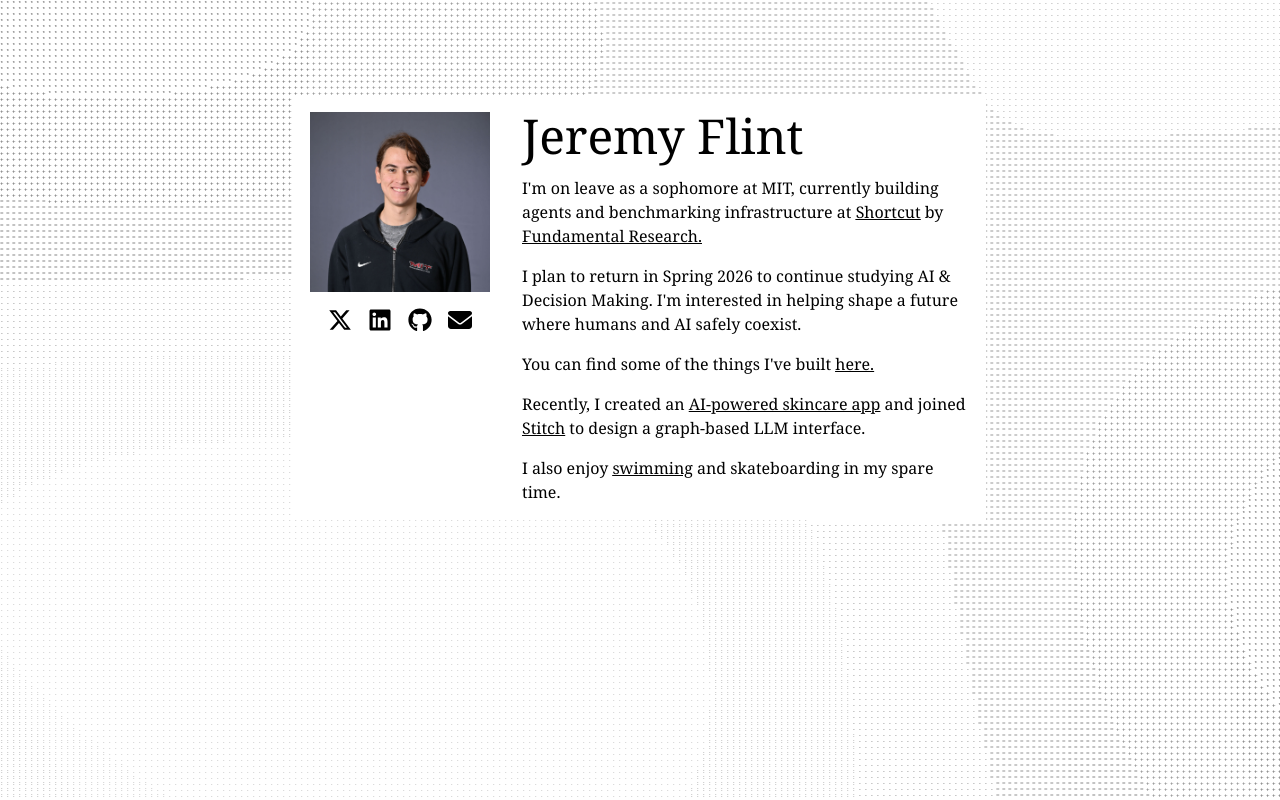
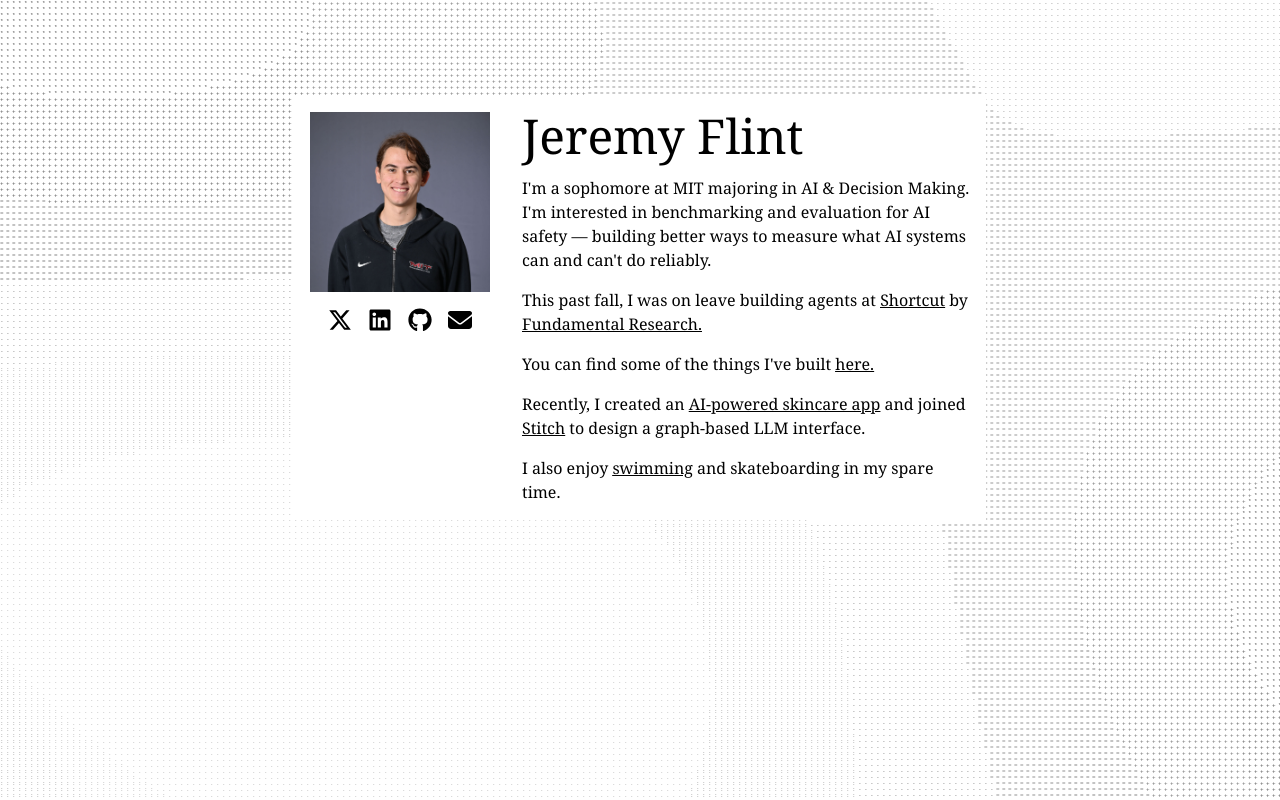
Before and after one commit to jzfcoder/personal-site, a Next.js app: page / in a window 1280 px wide. Built offline with nearby package versions, Linux system fonts and the light colour scheme.

Commit message:
update upon MIT return

```diff
--- a/app/page.tsx
+++ b/app/page.tsx
@@ -46,11 +46,10 @@ export default function Home() {
         <div className='text-left'>
           <h1 className='hidden md:block text-5xl'>Jeremy Flint</h1>
           <p className='mt-4 max-w-md'>
-            I'm on leave as a sophomore at MIT, currently building agents and benchmarking infrastructure
-            at <span className='underline'><a href='https://tryshortcut.ai' target='_blank'>Shortcut</a></span> by <span className='underline'><a href='https://fundamentalresearchlabs.ai' target='_blank'>Fundamental Research.</a></span>
+            I'm a sophomore at MIT majoring in AI & Decision Making. I'm interested in benchmarking and evaluation for AI safety — building better ways to measure what AI systems can and can't do reliably.
           </p>
           <p className='mt-4 max-w-md'>
-            I plan to return in Spring 2026 to continue studying AI & Decision Making. I'm interested in helping shape a future where humans and AI safely coexist.
+            This past fall, I was on leave building agents at <span className='underline'><a href='https://tryshortcut.ai' target='_blank'>Shortcut</a></span> by <span className='underline'><a href='https://fundamentalresearchlabs.ai' target='_blank'>Fundamental Research.</a></span>
           </p>
           <p className='mt-4 max-w-md'>
             You can find some of the things I've built <span className='underline'><a href='/portfolio'>here.</a></span>
```
